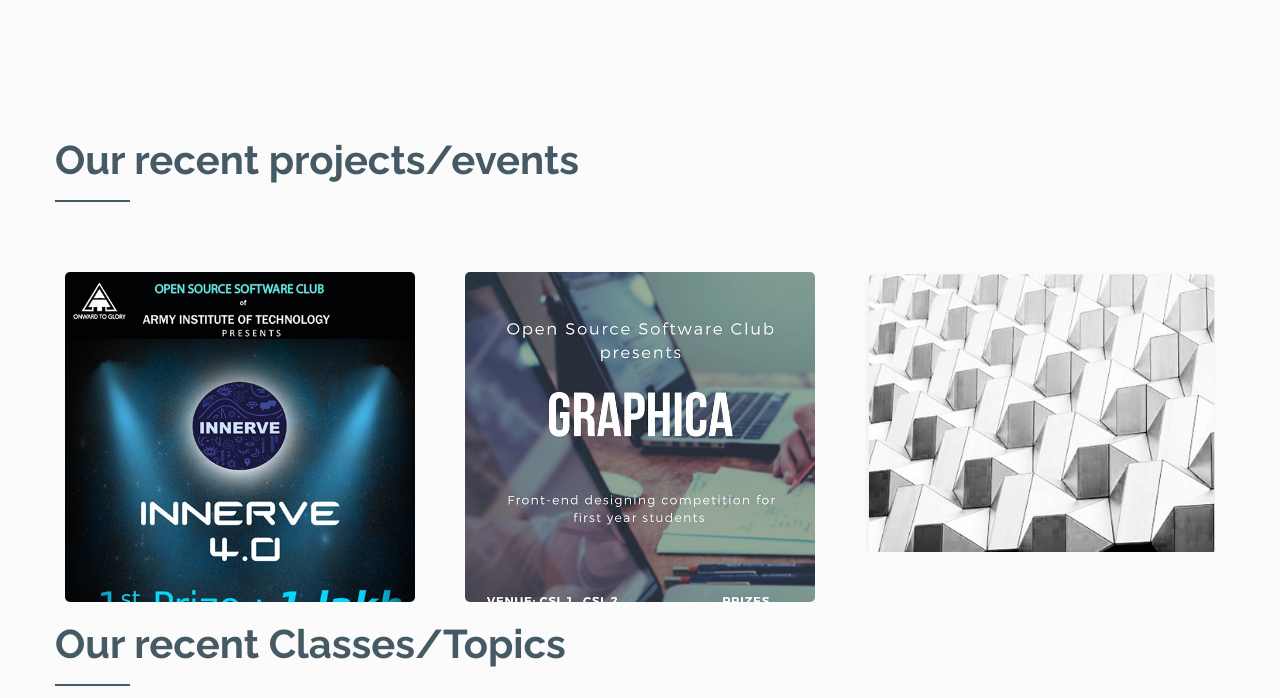
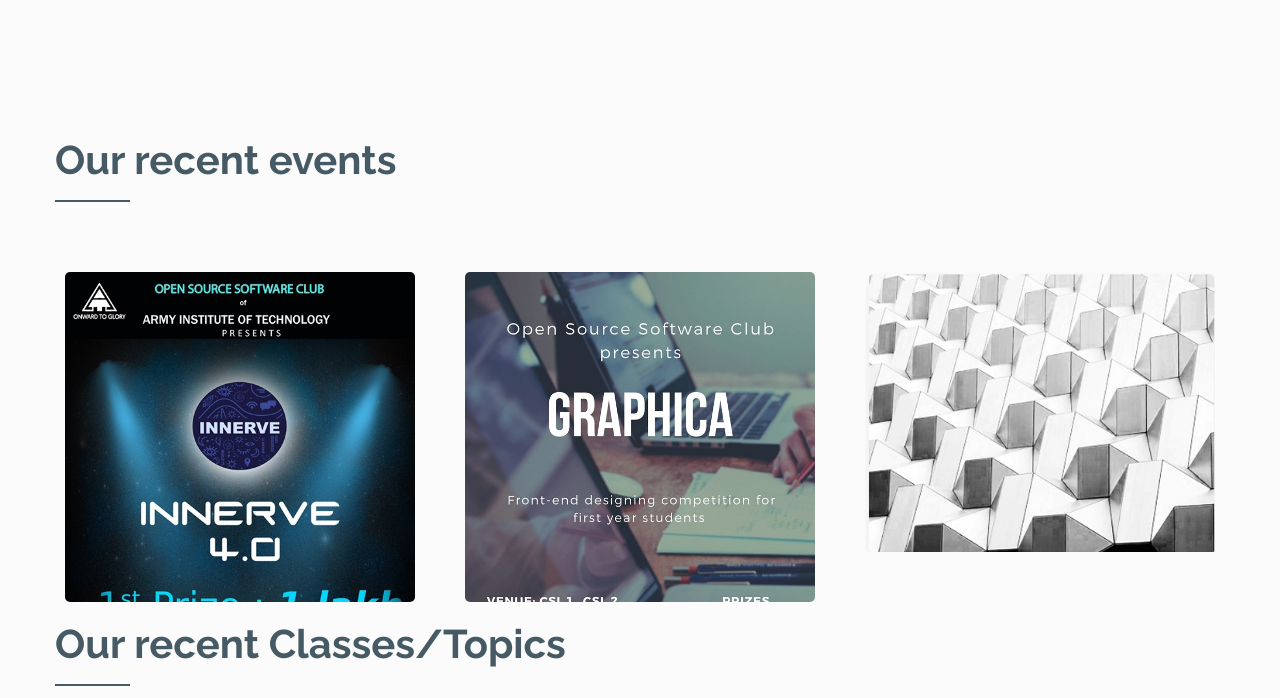
Before and after one commit to satya9500/oss_site, a plain HTML site: page index.html in a window 1280 px wide. Shown: the part 1840-2538 px from the top of the page. Drawn offline with Linux system fonts and the light colour scheme; a web font is replaced by a local one.

Commit message:
sections done

```diff
--- a/index.html
+++ b/index.html
@@ -140,7 +140,7 @@
                 <div class="row">
                     <div class="col-md-12">
                         <div class="port-text">
-                            <h2>Our recent projects/events</h2>
+                            <h2>Our recent events</h2>
                             <p></p>
                         </div>
                     </div>
```
Also changed, not shown: img/git.jpeg.
